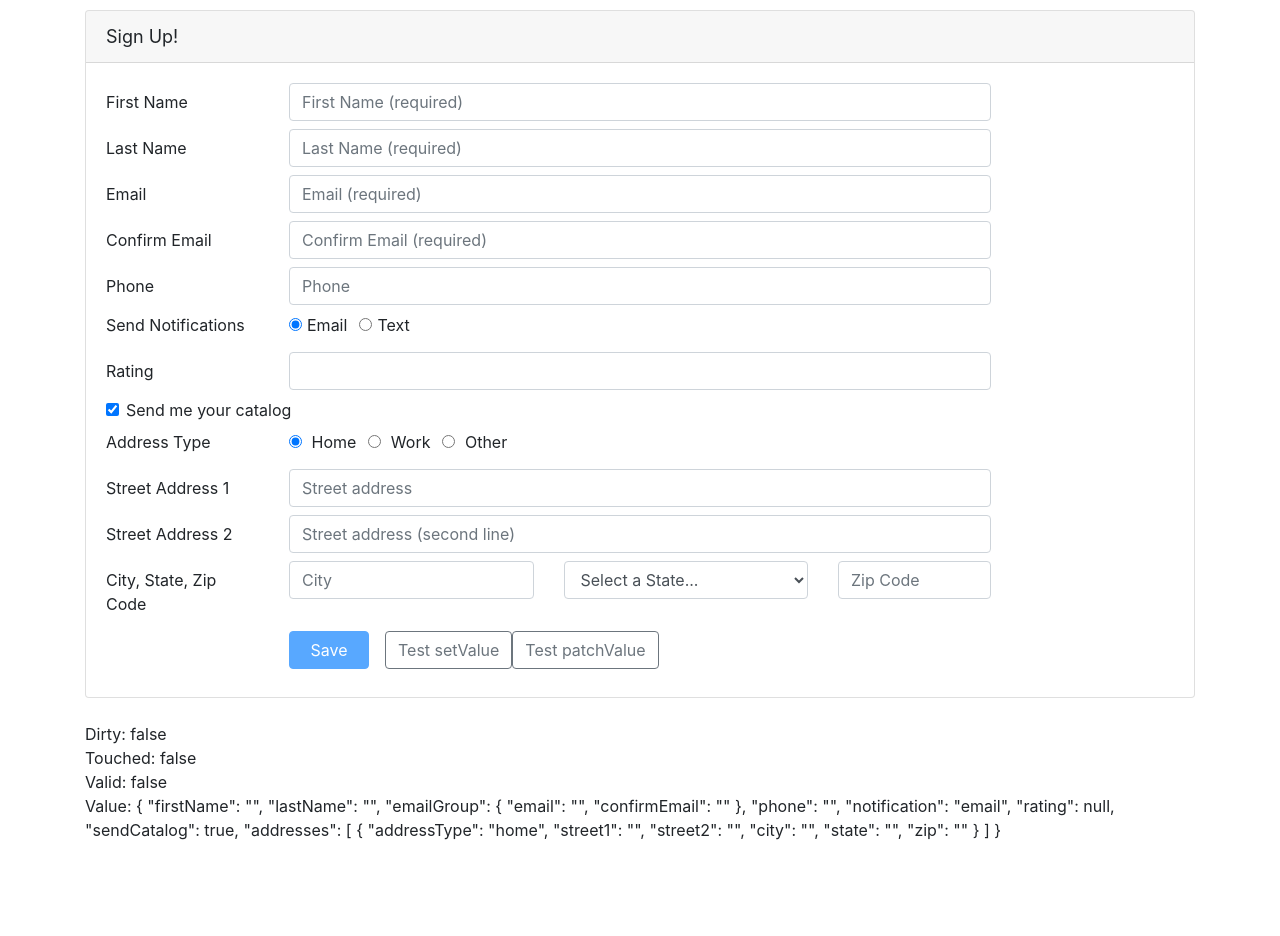
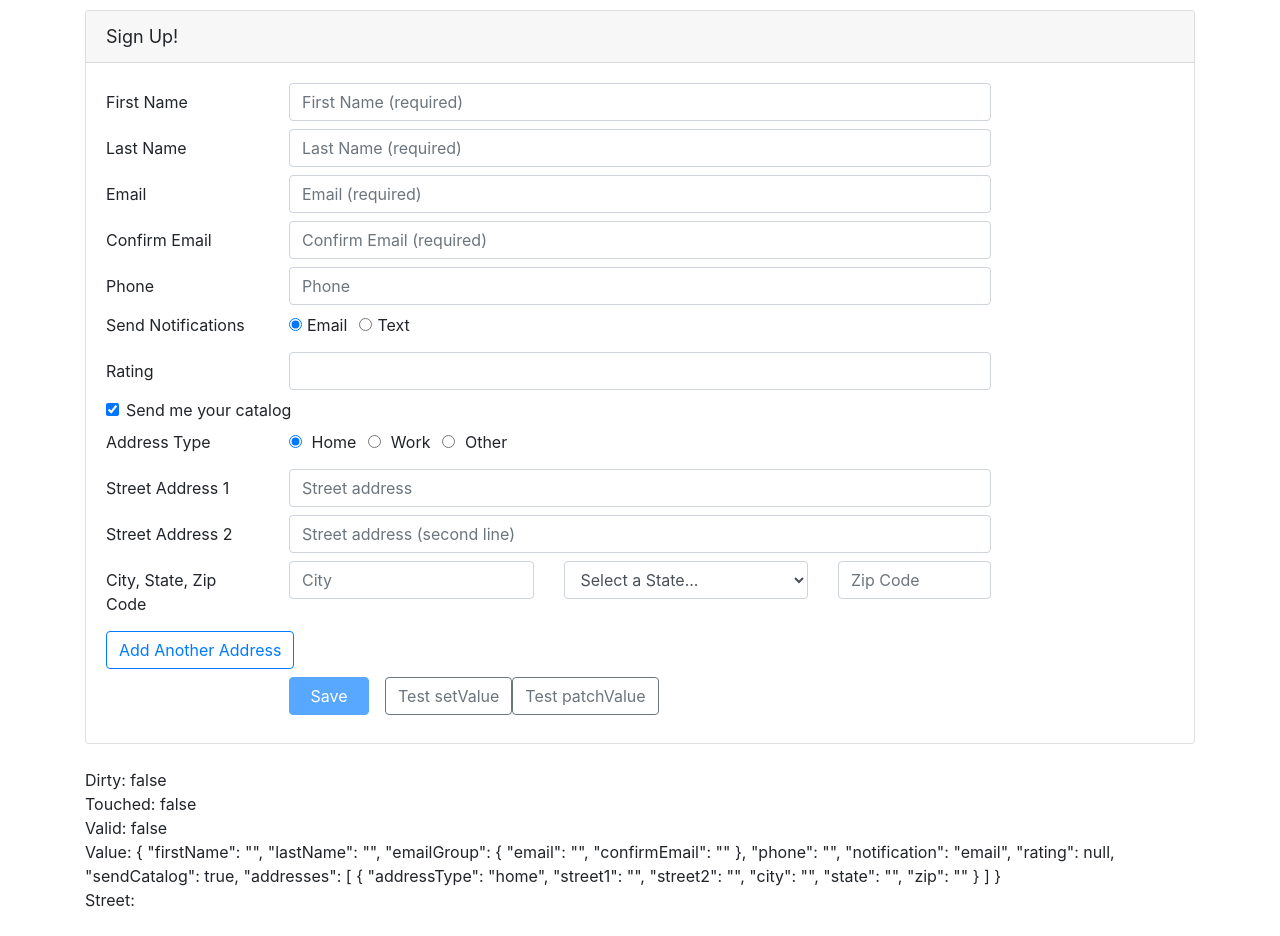
Before and after one commit to julianocarneiro1/ng-reactive-forms, an Angular app: page / in a window 1280 px wide. Before the commit the page ends 842 px from the top, so only its background shows below. Built offline with nearby package versions, Linux system fonts and the light colour scheme.

Commit message:
Looping through the FormArray and duplicating input elements

```diff
--- a/src/app/customers/customer.component.html
+++ b/src/app/customers/customer.component.html
@@ -165,8 +165,8 @@
       </div>
 
       <div *ngIf="customerForm.get('sendCatalog').value">
-        <div formArrayName="addresses">
-          <div formGroupName="0">
+        <div formArrayName="addresses" *ngFor="let address of addresses.controls; let i=index">
+          <div [formGroupName]="i">
             <div class="form-group row mb-2">
               <label class="col-md-2 col-form-label pt-0">Address Type</label>
               <div class="col-md-8">
@@ -202,10 +202,10 @@
 
             <div class="form-group row mb-2">
               <label class="col-md-2 col-form-label"
-                     for="street1Id">Street Address 1</label>
+                     attr.for="{{ 'street1Id' + i }}">Street Address 1</label>
               <div class="col-md-8">
                 <input class="form-control"
-                       id="street1Id"
+                       id="{{ 'street1Id' + i }}"
                        type="text"
                        placeholder="Street address"
                        formControlName="street1">
@@ -214,10 +214,10 @@
 
             <div class="form-group row mb-2">
               <label class="col-md-2 col-form-label"
-                     for="street2Id">Street Address 2</label>
+                     attr.for="{{ 'street2Id' + i }}">Street Address 2</label>
               <div class="col-md-8">
                 <input class="form-control"
-                       id="street2Id"
+                       id="{{ 'street2Id' + i }}"
                        type="text"
                        placeholder="Street address (second line)"
                        formControlName="street2">
@@ -262,6 +262,17 @@
             </div>
           </div>
         </div>
+
+        <div class="form-group row mb-2">
+          <div class="col-md-4">
+            <button class="btn btn-outline-primary"
+                    type="button"
+                    [disabled]="!addresses.valid"
+                    (click)="addAddress()">
+              Add Another Address
+            </button>
+          </div>
+        </div>
       </div>
 
       <div class="form-group row mb-2">
@@ -292,3 +303,5 @@
 <br>Touched: {{ customerForm.touched }}
 <br>Valid: {{ customerForm.valid }}
 <br>Value: {{ customerForm.value | json }}
+<br>Street: {{ addresses.get('0.street1')?.value }}
+<br>&nbsp;
--- a/src/app/customers/customer.component.ts
+++ b/src/app/customers/customer.component.ts
@@ -78,6 +78,10 @@ export class CustomerComponent implements OnInit {
     )
   }
 
+  addAddress(): void {
+    this.addresses.push(this.buildAddress())
+  }
+
   buildAddress(): FormGroup {
     return this.fb.group({
       addressType: 'home',
```
